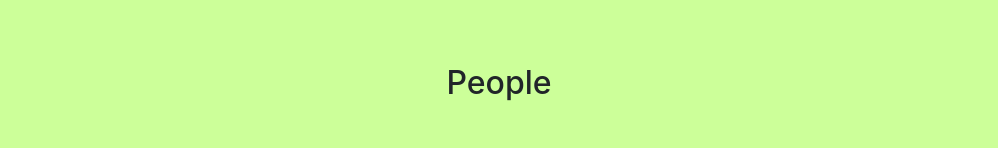
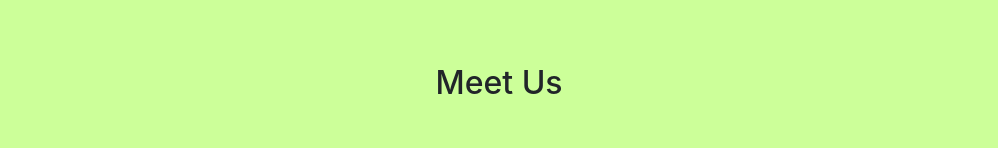
Before and after one commit to artibhatia13/CS2A, a plain HTML site: page us.html in a window 1280 px wide. Shown: the top 148 px of the page, without its empty margins (141-1139 px from the left). Drawn offline with nearby package versions, Linux system fonts and the light colour scheme; grey boxes are pictures that could not be loaded.

Commit message:
Update us.html

```diff
--- a/us.html
+++ b/us.html
@@ -15,7 +15,7 @@
         <section id="team" class="gallery-block cards-gallery">
             <div class="container my-3 py-5 text-center">
                 <div class="heading">
-                    <h2>People</h2>
+                    <h2>Meet Us</h2>
                 </div>
                 <div class="row">
                     <div class="col-md-6 col-lg-4">
```
